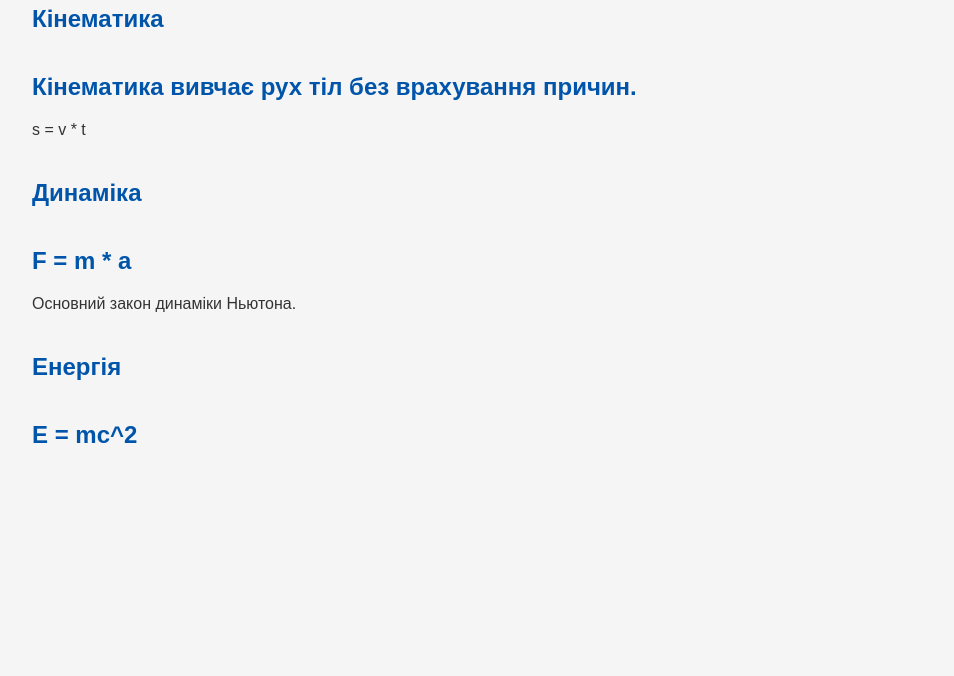
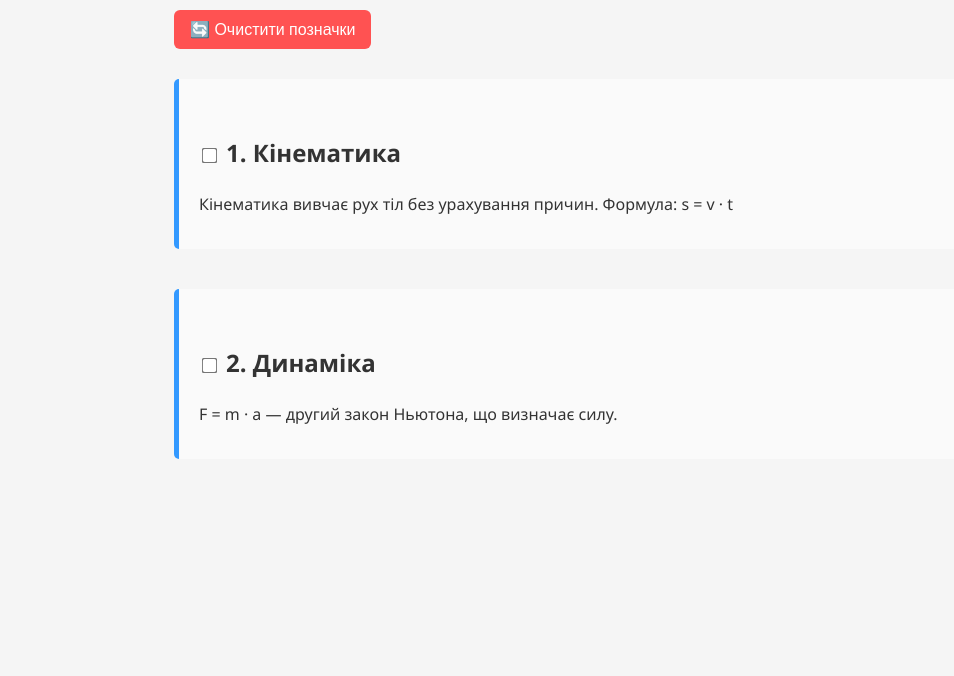
Before and after one commit to Andromeda-str/math, a plain HTML site: page index.html in a window 1280 px wide. Shown: the part 124-800 px from the top of the page, without its empty margins (16-970 px from the left). Drawn offline with Linux system fonts and the light colour scheme.

Commit message:
index.html

```diff
--- a/index.html
+++ b/index.html
@@ -1,39 +1,112 @@
 <!DOCTYPE html>
 <html lang="uk">
 <head>
-    <meta charset="UTF-8">
-    <title>Нескінченний конспект</title>
-    <style>
-        body { font-family: sans-serif; padding: 40px; background: #f5f5f5; color: #333; }
-        h2 { color: #0055aa; }
-        .section { margin-bottom: 40px; }
-    </style>
+  <meta charset="UTF-8" />
+  <title>Конспект з фізики</title>
+  <meta name="viewport" content="width=device-width, initial-scale=1.0" />
+  <style>
+    body {
+      font-family: 'Segoe UI', sans-serif;
+      background: #f5f5f5;
+      color: #333;
+      padding: 40px;
+      line-height: 1.6;
+      max-width: 900px;
+      margin: auto;
+    }
+
+    h1 {
+      color: #0055aa;
+      text-align: center;
+    }
+
+    h2 {
+      font-size: 24px;
+      margin-top: 40px;
+      position: relative;
+    }
+
+    .section {
+      margin-bottom: 40px;
+      padding: 15px 20px;
+      background: #fafafa;
+      border-left: 5px solid #3399ff;
+      border-radius: 5px;
+      transition: 0.3s ease;
+    }
+
+    .section.learned {
+      opacity: 0.6;
+      background-color: #e8f5e9;
+      border-left: 6px solid #4caf50;
+    }
+
+    .section input[type='checkbox'] {
+      margin-right: 10px;
+      transform: scale(1.2);
+    }
+
+    .reset-button {
+      margin-bottom: 30px;
+      background: #ff5252;
+      color: white;
+      border: none;
+      padding: 10px 16px;
+      font-size: 16px;
+      border-radius: 6px;
+      cursor: pointer;
+    }
+
+    .reset-button:hover {
+      background: #e04040;
+    }
+  </style>
 </head>
 <body>
 
-    <h1>📘 Нескінченний конспект з фізики</h1>
-    <div id="content">Завантаження...</div>
+  <h1>📘 Нескінченний конспект з фізики</h1>
+  <button class="reset-button" onclick="resetProgress()">🔄 Очистити позначки</button>
 
-    <script>
-        fetch('topics.txt')
-            .then(response => response.text())
-            .then(text => {
-                const contentDiv = document.getElementById('content');
-                const sections = text.split('===').map(s => s.trim()).filter(Boolean);
+  <!-- 🧪 Приклад тем -->
+  <div class="section" id="topic-0">
+    <h2><input type="checkbox" onchange="toggleLearned(this)">1. Кінематика</h2>
+    <p>Кінематика вивчає рух тіл без урахування причин. Формула: s = v · t</p>
+  </div>
 
-                const html = sections.map(section => {
-                    const [title, ...rest] = section.split('\n');
-                    const body = rest.join('<br>');
-                    return `<div class="section"><h2>${title}</h2><p>${body}</p></div>`;
-                }).join('');
+  <div class="section" id="topic-1">
+    <h2><input type="checkbox" onchange="toggleLearned(this)">2. Динаміка</h2>
+    <p>F = m · a — другий закон Ньютона, що визначає силу.</p>
+  </div>
 
-                contentDiv.innerHTML = html;
-            })
-            .catch(err => {
-                document.getElementById('content').innerHTML = '❌ Не вдалося завантажити теми.';
-                console.error(err);
-            });
-    </script>
+  <script>
+    // Завантаження прогресу з localStorage
+    document.querySelectorAll('.section').forEach((section, index) => {
+      const isLearned = localStorage.getItem('learned_' + index) === 'true';
+      const checkbox = section.querySelector('input[type="checkbox"]');
+      checkbox.checked = isLearned;
+      if (isLearned) section.classList.add('learned');
 
+      checkbox.addEventListener('change', () => {
+        section.classList.toggle('learned', checkbox.checked);
+        localStorage.setItem('learned_' + index, checkbox.checked);
+      });
+    });
+
+    function toggleLearned(checkbox) {
+      const section = checkbox.closest('.section');
+      section.classList.toggle('learned', checkbox.checked);
+    }
+
+    function resetProgress() {
+      if (confirm('Очистити всі позначки?')) {
+        document.querySelectorAll('.section').forEach((section, index) => {
+          const checkbox = section.querySelector('input[type="checkbox"]');
+          checkbox.checked = false;
+          section.classList.remove('learned');
+          localStorage.removeItem('learned_' + index);
+        });
+      }
+    }
+  </script>
 </body>
 </html>
```
